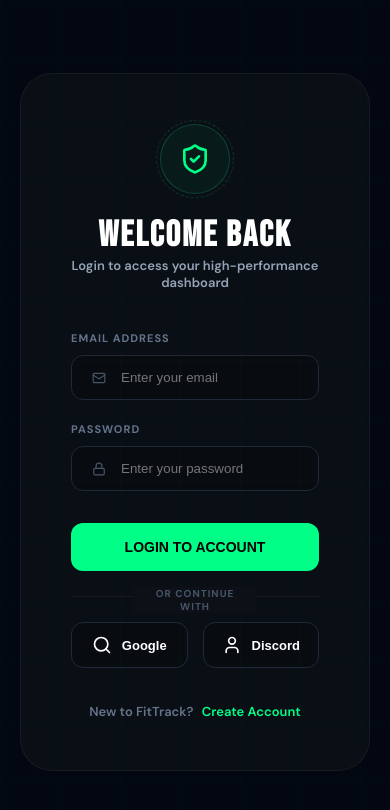
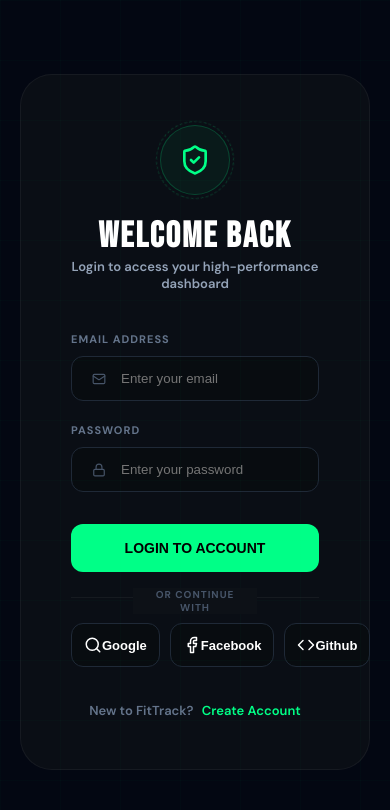
Before and after one commit to Faakhir03Memon/Fitness_Tracker, a React (Vite) app in the folder Frontend/Fitness_Tracker/: page /login in a window 390 px wide. Shown: the top 810 px of the page. Built offline with nearby package versions, Linux system fonts and the light colour scheme.

Commit message:
feat: add Login page component with authentication form and responsive styling

```diff
--- a/Frontend/Fitness_Tracker/src/pages/Login.jsx
+++ b/Frontend/Fitness_Tracker/src/pages/Login.jsx
@@ -2,7 +2,7 @@ import React, { useState } from 'react';
 import { useNavigate, Link } from 'react-router-dom';
 import axios from 'axios';
 import { useAuth } from '../context/AuthContext';
-import { LogIn, Mail, Lock, ShieldCheck, User, Search } from 'lucide-react';
+import { LogIn, Mail, Lock, ShieldCheck, User, Search, Facebook, Code } from 'lucide-react';
 
 const Login = () => {
     const [email, setEmail] = useState('');
@@ -86,12 +86,15 @@ const Login = () => {
 
                     <div className="divider"><span>OR CONTINUE WITH</span></div>
 
-                    <div className="social-grid">
+                    <div className="social-grid" style={{display: 'grid', gridTemplateColumns: 'repeat(3, 1fr)', gap: '10px'}}>
                         <button type="button" className="social-btn" onClick={handleGoogleLogin}>
-                            <Search size={20} style={{marginRight: '10px'}} /> Google
+                            <Search size={18} /> Google
                         </button>
                         <button type="button" className="social-btn">
-                            <User size={20} style={{marginRight: '10px'}} /> Discord
+                            <Facebook size={18} /> Facebook
+                        </button>
+                        <button type="button" className="social-btn">
+                            <Code size={18} /> Github
                         </button>
                     </div>
                 </form>
```
